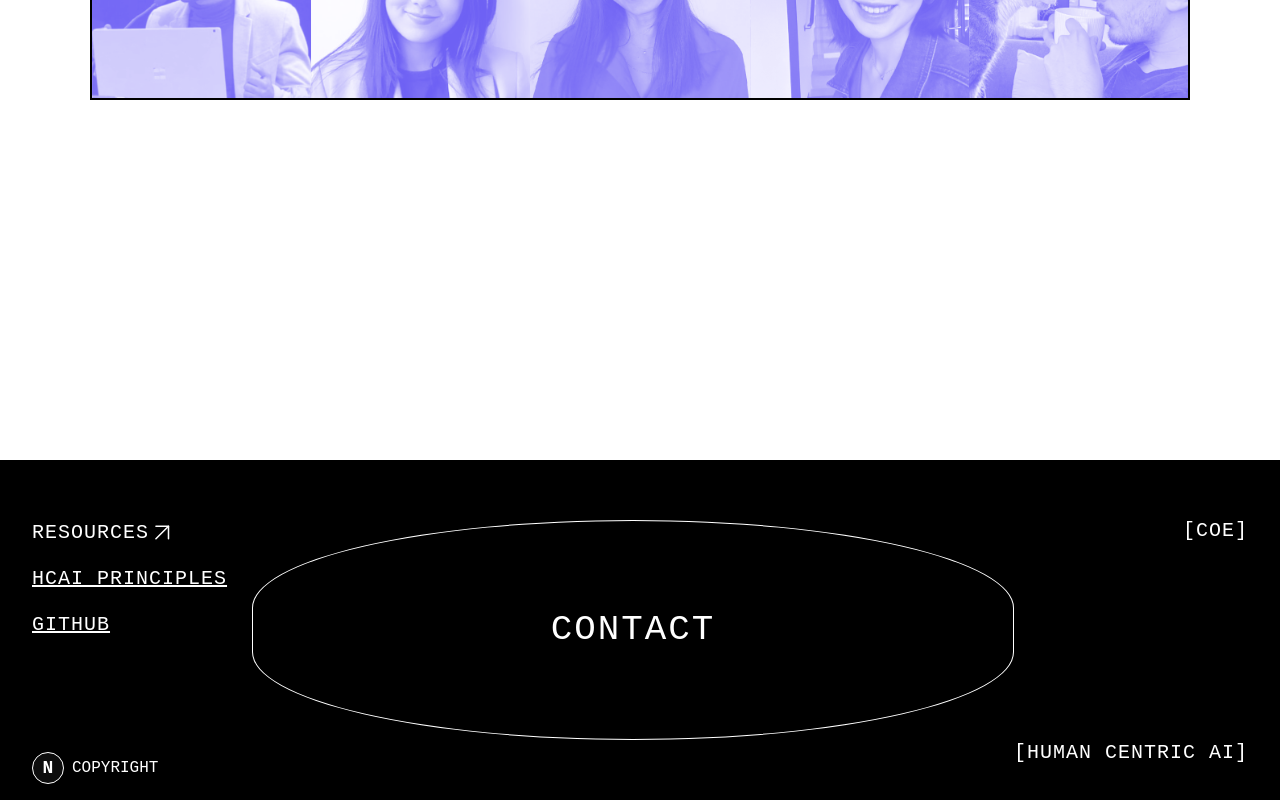
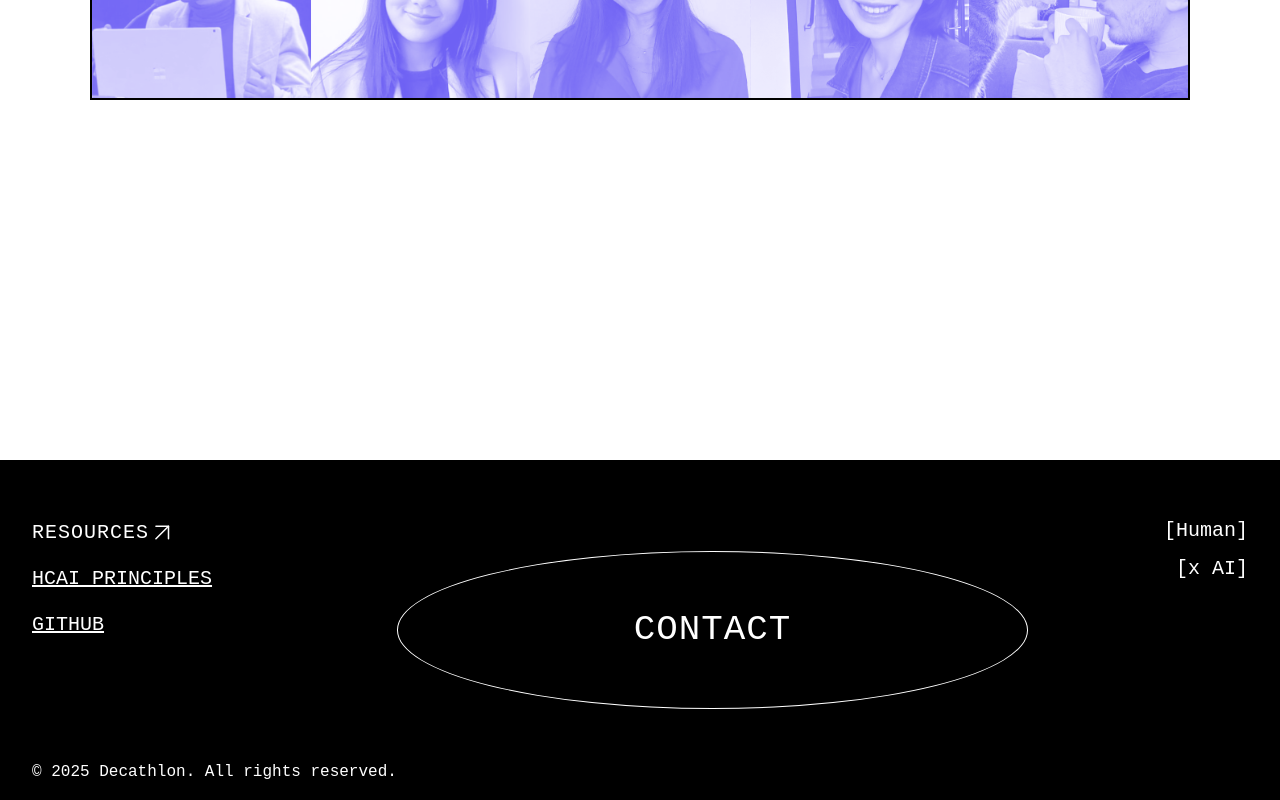
Before and after one commit to dd-qiulin-jolly/teamWebsite, a Next.js app in the folder my-app/: page / in a window 1280 px wide. Shown: the part 3757-4557 px from the top of the page. Built offline with nearby package versions, Linux system fonts and the light colour scheme.

Commit message:
update before mvp

```diff
--- a/my-app/src/app/page.tsx
+++ b/my-app/src/app/page.tsx
@@ -1431,25 +1431,25 @@ function Footer() {
   RESOURCES
   <img src="/outward.svg" alt="outward arrow" style={{ width: 20, height: 20, marginLeft: 0, marginBottom: 12, position: 'relative', top: 4, right: 2 }} />
 </a>
-						<a href="#" style={{ color: '#fff', textDecoration: 'underline', fontSize: 20, letterSpacing: 1 }}>HCAI PRINCIPLES</a>
-						<a href="#" style={{ color: '#fff', textDecoration: 'underline', fontSize: 20, letterSpacing: 1 }}>GITHUB</a>
+						<a href="https://www.figma.com/board/pRFcMj9WYdwWzVvhmRVaHL/Human-centred-AI-Design-Principles?node-id=0-1&t=NlFUxyAmYp8PzWbT-1" target="_blank" rel="noopener noreferrer" style={{ color: '#fff', textDecoration: 'underline', fontSize: 20, letterSpacing: 0 }}>HCAI PRINCIPLES</a>
+						<a href="https://github.com/dktunited" target="_blank" rel="noopener noreferrer" style={{ color: '#fff', textDecoration: 'underline', fontSize: 20, letterSpacing: 0 }}>GITHUB</a>
 					</div>
 					<div style={{ marginTop: 32, marginBottom: 16, display: 'flex', alignItems: 'center', gap: 8 }}>
-						<div style={{ width: 32, height: 32, borderRadius: '50%', border: '1px solid #fff', display: 'flex', alignItems: 'center', justifyContent: 'center', fontSize: 18, fontWeight: 700, background: 'rgba(255,255,255,0.05)' }}>N</div>
-						<span style={{ fontSize: 16, color: '#fff' }}>COPYRIGHT</span>
+						<span style={{ fontSize: 16, color: '#fff' }}>&copy; {new Date().getFullYear()} Decathlon. All rights reserved.</span>
 					</div>
 				</div>
 
 				{/* Center: Ellipse Contact Button */}
 				<div style={{ flex: 1, display: 'flex', alignItems: 'center', justifyContent: 'center', minWidth: 0 }}>
-					<div
+					<a
+						href="mailto:abdo.hassan@decathlon.com"
+						target="_blank"
+						rel="noopener noreferrer"
 						className="footer-contact-ellipse"
 						style={{
-							width: '60vw',
+							width: '50vw',
 							maxWidth: 1200,
-						 height: '220px',
-						 minWidth: 200,
-						 minHeight: 60,
+							aspectRatio: '4/1', // Ensures perfect ellipse
 							background: 'transparent',
 							border: '1px solid #fff',
 							display: 'flex',
@@ -1458,27 +1458,31 @@ function Footer() {
 							transition: 'background 0.2s',
 							cursor: 'pointer',
 							boxSizing: 'border-box',
-						 borderRadius: '50% / 40%',
+							borderRadius: '50%', // True ellipse
 							fontSize: '3vw',
 							color: '#fff',
 							position: 'relative',
+							minWidth: 200,
+							minHeight: 60,
+							textDecoration: 'none',
 						}}
 						onMouseOver={e => e.currentTarget.style.background = '#8F85FF'}
 						onMouseOut={e => e.currentTarget.style.background = 'transparent'}
 					>
-						<span style={{ fontSize: '2.8vw', fontWeight: 400, letterSpacing: 2 }}>CONTACT</span>
-					</div>
+						<span style={{ fontSize: '2.8vw', fontWeight: 400, letterSpacing: 1 }}>CONTACT</span>
+					</a>
 				</div>
 
 				{/* Right: Top and bottom labels */}
-				<div style={{ display: 'flex', flexDirection: 'column', justifyContent: 'space-between', alignItems: 'flex-end', minWidth: 220 }}>
-					<div style={{ marginTop: 56, fontSize: 20, letterSpacing: 1 }}>[COE]</div>
-					<div style={{ marginBottom: 32, fontSize: 20, letterSpacing: 1 }}>[HUMAN CENTRIC AI]</div>
+				<div style={{ display: 'flex', flexDirection: 'column', justifyContent: 'flex-start', alignItems: 'flex-end', minWidth: 220 }}>
+					<div style={{ marginTop: 56, fontSize: 20, letterSpacing: 0 }}>[Human]</div>
+					<div style={{ fontSize: 20, letterSpacing: 0, marginTop: 8 }}>[x AI]</div>
+					<div style={{ flex: 1 }} />
 				</div>
 			</div>
 			<style jsx>{`
 				.footer-contact-ellipse {
-					aspect-ratio: 3.5/1;
+					aspect-ratio: 4/1;
 				}
 				@media (max-width: 900px) {
 					.footer-contact-ellipse {
```
Also changed, not shown: my-app/public/ellipse.svg (added). Lines whose indentation alone changed are shown as unchanged.
